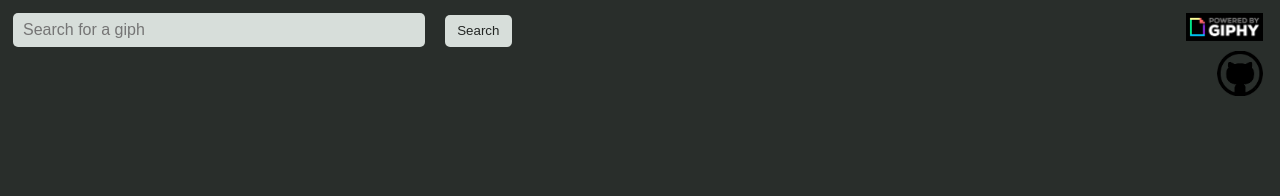
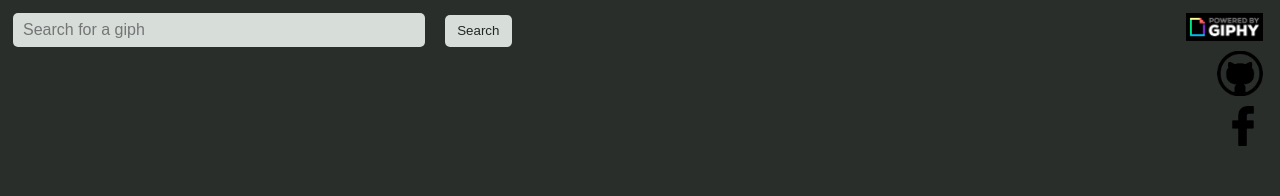
Before and after one commit to HovSyan/GiphyProject, an Angular app: page / in a window 1280 px wide. Shown: the top 196 px of the page. Built offline with nearby package versions, Linux system fonts and the light colour scheme.

Commit message:
improvemnet: add facebook icon

```diff
--- a/src/app/app.component.css
+++ b/src/app/app.component.css
@@ -3,8 +3,6 @@
   width: 77.5px;
   height: 28px;
   background-size: cover;
-  cursor: pointer;
-  margin: 5px;
 }
 
 .h-github {
@@ -12,6 +10,16 @@
   width: 46px;
   height: 45px;
   background-size: cover;
+}
+
+.h-facebook {
+  background: url("../assets/facebook.png") center;
+  width: 40px;
+  height: 40px;
+  background-size: cover;
+}
+
+.h-facebook, .h-github, .h-powered-by-giphy {
   cursor: pointer;
   margin: 5px;
 }
--- a/src/app/app.component.html
+++ b/src/app/app.component.html
@@ -5,5 +5,6 @@
   <div class="h-width-100px h-display-flex h-flex-column h-padding-right-20px">
     <div (click)="onPoweredByGiphyClick()" class="h-powered-by-giphy h-self-align-flex-end"> </div>
     <div (click)="onGithubClick()" class="h-github h-self-align-flex-end"> </div>
+    <div (click)="onFacebookClick()" class="h-facebook h-self-align-flex-end"> </div>
   </div>
 </div>
--- a/src/app/app.component.ts
+++ b/src/app/app.component.ts
@@ -8,6 +8,7 @@ import {Component, OnInit} from '@angular/core';
 export class AppComponent {
   private readonly GIPHY_PAGE_URL = 'https://giphy.com/';
   private readonly GITHUB_PAGE_URL = 'https://github.com/HovSyan';
+  private readonly FACEBOOK_PAGE_URL = 'https://www.facebook.com/HovhanneSahakyan';
 
   onPoweredByGiphyClick() {
     window.location.href = this.GIPHY_PAGE_URL;
@@ -16,4 +17,8 @@ export class AppComponent {
   onGithubClick() {
     window.location.href = this.GITHUB_PAGE_URL;
   }
+
+  onFacebookClick() {
+    window.location.href = this.FACEBOOK_PAGE_URL;
+  }
 }
```
Also changed, not shown: src/assets/facebook.png (added).
